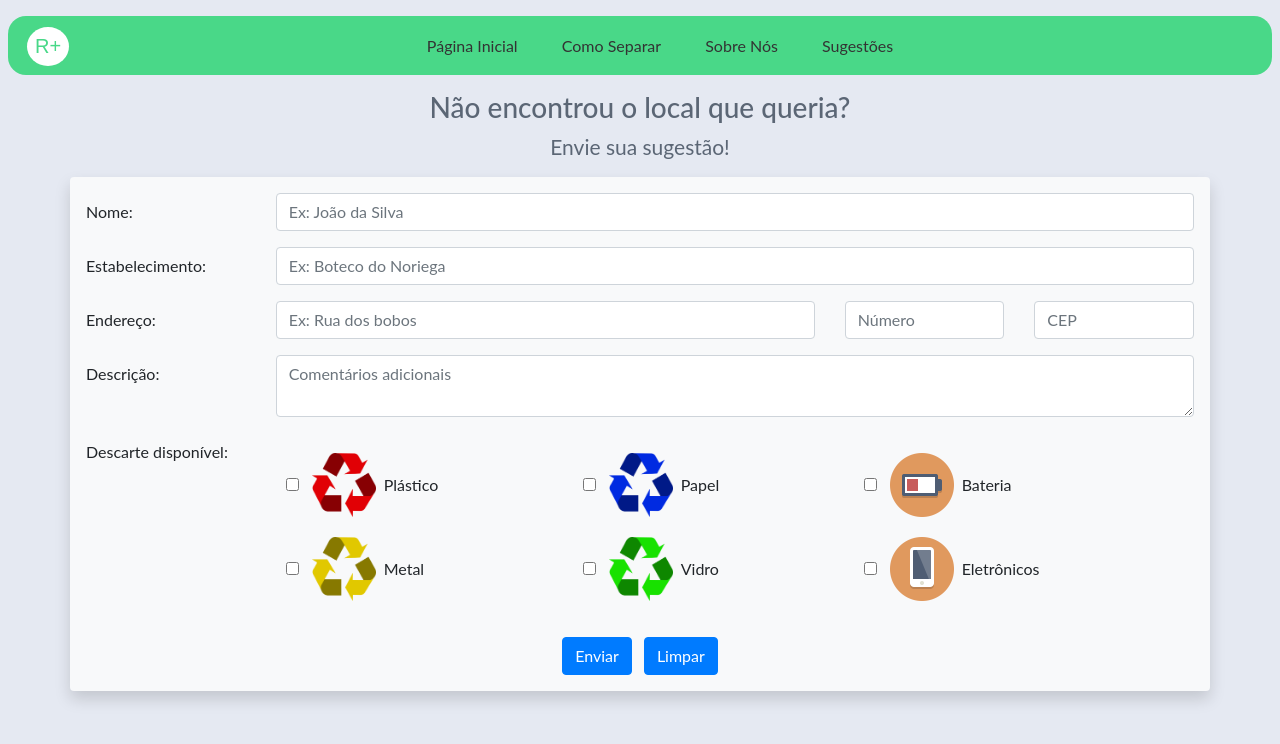
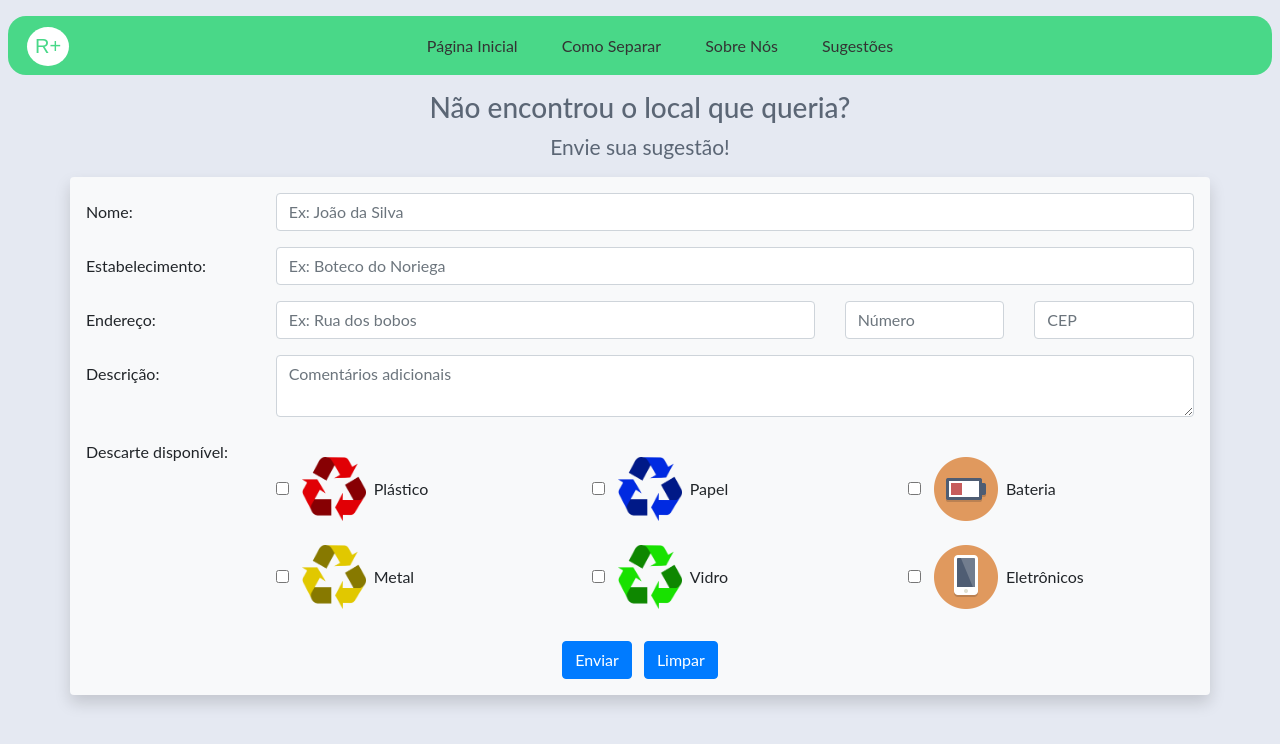
Before and after one commit to lucasliet/ReciclaMais, a plain HTML site: page suggestion.html in a window 1280 px wide. Drawn offline with Linux system fonts and the light colour scheme.

Commit message:
bootstrap grid

```diff
--- a/suggestion.html
+++ b/suggestion.html
@@ -8,7 +8,12 @@
     <link rel="stylesheet" href="bootstrap/bootstrap.min.css">
     <link type="text/css" rel="stylesheet" href="style.css" />
 </head>
-
+<style>
+    img {
+        width: 64px;
+        height: 64px;
+    }
+</style>
 <body>
     <header>
         <nav class="menu">
@@ -81,36 +86,49 @@
                     <div class="form-group row">
                         <label for="descarte" class="col-sm-2 col-form-label">Descarte disponível:</label>
                         <div class="col-sm-10">
-                            <div class="legenda">
-                                <div class="form-check-inline">
+                            <div class="form-group row">
+                                <div class="col-sm">
+                                    <div class="form-check-inline mt-4">
                                         <input class="form-check-input" type="checkbox" id="plastico">
                                         <img src="images/plastico.png" class="ml-2">
                                         <label class="form-check-label ml-2" for="Plastico">Plástico</label>
                                     </div>
-                                <div class="form-check-inline">
+                                </div>
+                                <div class="col-sm">
+                                    <div class="form-check-inline mt-4">
                                         <input class="form-check-input" type="checkbox" id="papel">
                                         <img src="images/papel.png" class="ml-2">
                                         <label class="form-check-label ml-2" for="Papel">Papel</label>
                                     </div>
-                                <div class="form-check-inline">
+                                </div>
+                                <div class="col-sm">
+                                    <div class="form-check-inline mt-4">
                                         <input class="form-check-input" type="checkbox" id="bateria">
                                         <img src="images/bateria.png" class="ml-2">
                                         <label class="form-check-label ml-2" for="Bateria">Bateria</label>
                                     </div>
-                                <div class="form-check-inline">
+                                </div>
+                                <div class="w-100"></div>
+                                <div class="col-sm">
+                                    <div class="form-check-inline mt-4">
                                         <input class="form-check-input" type="checkbox" id="metal">
                                         <img src="images/metal.png" class="ml-2">
                                         <label class="form-check-label ml-2" for="Metal">Metal</label>
                                     </div>
-                                <div class="form-check-inline">
+                                </div>
+                                <div class="col-sm">
+                                    <div class="form-check-inline mt-4">
                                             <input class="form-check-input" type="checkbox" id="vidro">
                                             <img src="images/vidro.png" class="ml-2">
                                             <label class="form-check-label ml-2" for="Vidro">Vidro</label>
                                     </div>
-                                <div class="form-check-inline">
+                                </div>
+                                <div class="col-sm">
+                                    <div class="form-check-inline mt-4">
                                         <input class="form-check-input" type="checkbox" id="eletronicos">
                                         <img src="images/eletronicos.png" class="ml-2">
                                         <label class="form-check-label ml-2" for="Eletrônicos">Eletrônicos</label>
+                                    </div>
                                 </div>
                             </div>
                         </div>
```
Lines whose indentation alone changed are shown as unchanged.
